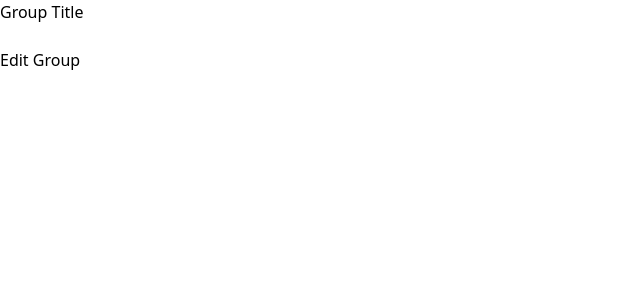
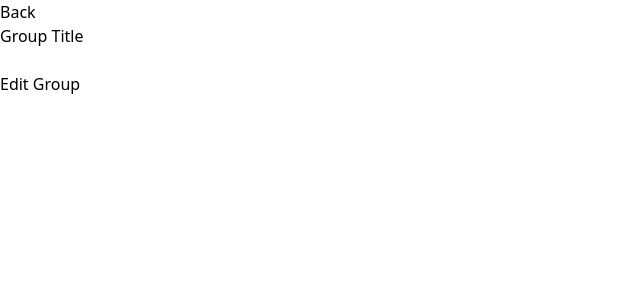
Before and after one commit to charovatzbassar/errand.io, a React (Vite) app in the folder app/: page /todos/1/edit in a window 1280 px wide. Shown: the top 300 px of the page, without its empty margins (0-640 px from the left). Built offline with nearby package versions, Linux system fonts and the light colour scheme; no server answers.

Commit message:
add back buttons

```diff
--- a/app/src/pages/CreateTodoGroupPage.jsx
+++ b/app/src/pages/CreateTodoGroupPage.jsx
@@ -12,6 +12,7 @@ const CreateTodoGroupPage = () => {
 
   return (
     <>
+      <button onClick={() => navigate(`/todos`)}>Back</button>
       <TodoGroupForm action="CREATE" onSubmit={onSubmit} />
     </>
   );
--- a/app/src/pages/CreateTodoPage.jsx
+++ b/app/src/pages/CreateTodoPage.jsx
@@ -16,6 +16,7 @@ const CreateTodoPage = () => {
   };
   return (
     <>
+      <button onClick={() => navigate(`/todos/${groupId}`)}>Back</button>
       <TodoForm action="CREATE" onSubmit={onSubmit} />
     </>
   );
--- a/app/src/pages/EditTodoGroupPage.jsx
+++ b/app/src/pages/EditTodoGroupPage.jsx
@@ -29,6 +29,7 @@ const EditTodoGroupPage = () => {
 
   return (
     <>
+      <button onClick={() => navigate(`/todos/${groupId}`)}>Back</button>
       <TodoGroupForm action="EDIT" onSubmit={onSubmit} data={todoGroupData} />
     </>
   );
--- a/app/src/pages/EditTodoPage.jsx
+++ b/app/src/pages/EditTodoPage.jsx
@@ -29,6 +29,9 @@ const EditTodoPage = () => {
 
   return (
     <>
+      <button onClick={() => navigate(`/todos/${groupId}/${todoId}`)}>
+        Back
+      </button>
       <TodoForm action="EDIT" onSubmit={onSubmit} data={todoData} />
     </>
   );
--- a/app/src/pages/TodoGroupPage.jsx
+++ b/app/src/pages/TodoGroupPage.jsx
@@ -51,6 +51,7 @@ const TodoGroupPage = () => {
 
   return (
     <>
+      <button onClick={() => navigate("/todos")}>Back</button>
       <TodoGroup group={group} toggleAttribute={toggleAttributeHandler} />
       <button onClick={() => navigate(`/todos/${groupId}/new`)}>
         New Todo
--- a/app/src/pages/TodoPage.jsx
+++ b/app/src/pages/TodoPage.jsx
@@ -47,14 +47,15 @@ const TodoPage = () => {
 
   return (
     <>
+      <button onClick={() => navigate(`/todos/${groupId}`)}>Back</button>
       <Todo
         todo={todo}
         toggleUrgent={() => toggleAttributeHandler("urgent")}
         toggleCompleted={() => toggleAttributeHandler("completed")}
       />
-      <button
-        onClick={() => navigate(`/todos/${groupId}/${todoId}/edit`)}
-      >Edit</button>
+      <button onClick={() => navigate(`/todos/${groupId}/${todoId}/edit`)}>
+        Edit
+      </button>
       <button onClick={deleteTodoHandler}>Delete</button>
     </>
   );
```
